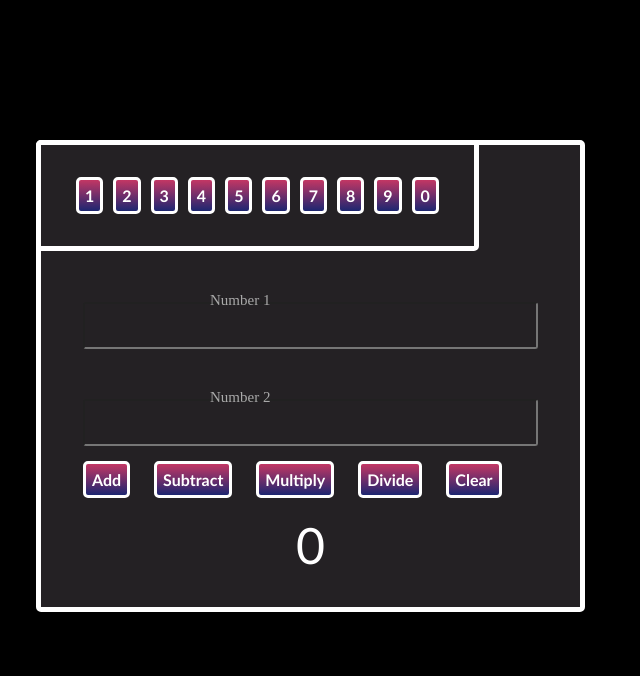
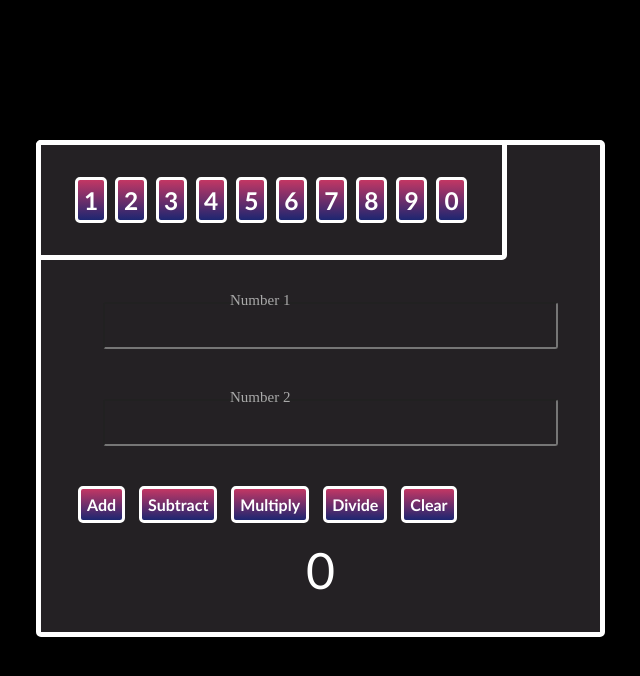
Before and after one commit to Sarish002/Macmillan-ETS, a plain HTML site: page index.html in a window 1280 px wide. Shown: the whole page, without its empty margins (412-1052 px from the left). Drawn offline with Linux system fonts and the light colour scheme.

Commit message:
Update Calculator.css

```diff
--- a/Calculator.css
+++ b/Calculator.css
@@ -40,7 +40,8 @@ input{
     outline: none;
     border-radius: 3px;
     font-family: Georgia;
-    margin-top: 10px
+    margin-top: 10px;
+    margin-left: 20px;
 }
 
 
@@ -56,8 +57,8 @@ input:focus ~ label.input {
     font-family: Trebuchet MS;
     font-size: 16px;
     font-weight: 700;
-    margin: 10px;
-    margin-top: 15px;
+    margin: 5px;
+    margin-top: 40px;
     margin-bottom: -15px;
 
     border: 3px solid #ffffff;
@@ -71,11 +72,11 @@ input:focus ~ label.input {
     transition-delay: -0.05s;
 }
 .rest {
-    padding: 6px;
+    padding: 5.55px;
     font-family: Trebuchet MS;
-    font-size: 16px;
+    font-size: 24.5px;
     font-weight: 700;
-    margin: 3px;
+    margin: 2.375px;
     margin-top: 0px;
     margin-bottom: 0px;
 
```
